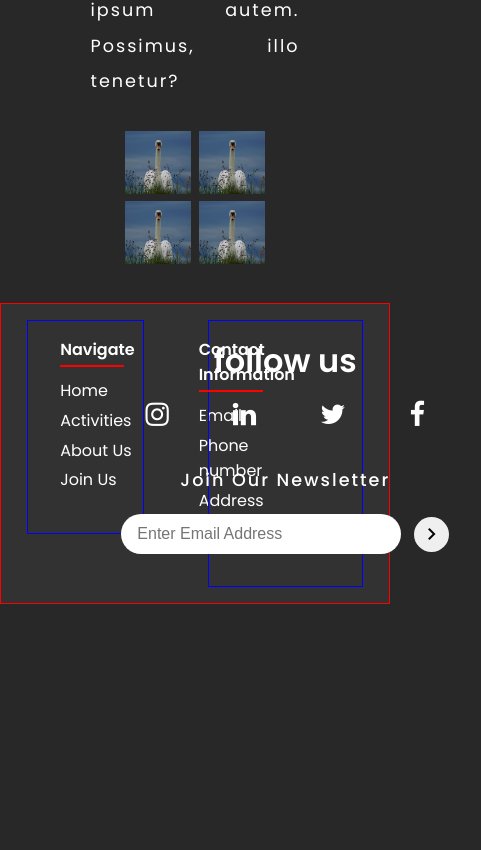
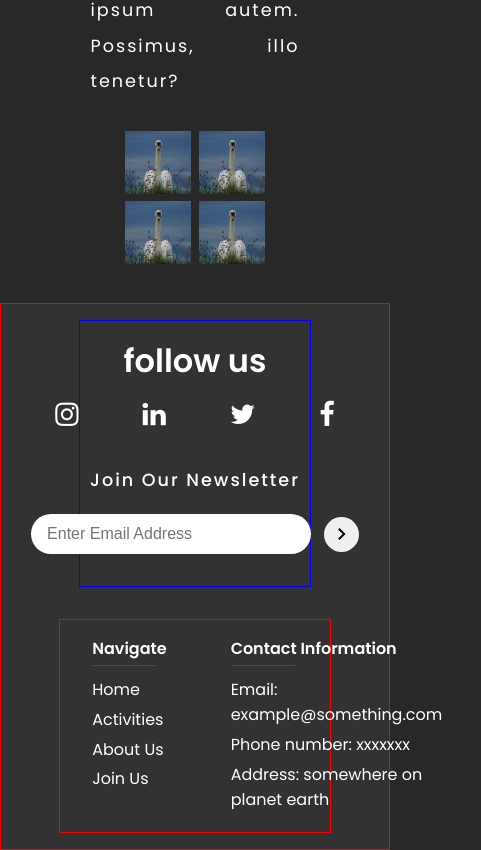
Before and after one commit to yamanidev/ingeniums-website, a plain HTML site: page index.html in a window 390 px wide. Shown: the part 2825-3675 px from the top of the page, 481 px wide, since content can reach past the window. Before the commit the page ends 3429 px from the top, so only its background shows below. Drawn offline with nearby package versions, Linux system fonts and the light colour scheme; files that its build step writes are made by us from their sources.

Commit message:
Responsive footer

```diff
--- a/index.html
+++ b/index.html
@@ -113,13 +113,13 @@
                         <h4>contact information</h4>
                         <ul>
                             <li>
-                                Email
+                                Email: example@something.com
                             </li>
                             <li>
-                                Phone number
+                                Phone number: xxxxxxx
                             </li>
                             <li>
-                                Address
+                                Address: somewhere on planet earth
                             </li>
                         </ul>
                     </div>
@@ -168,6 +168,7 @@
 
 
 
+
     </main>
     <script src="/scripts/main.js"></script>
 </body>
--- a/styles/style.scss
+++ b/styles/style.scss
@@ -14,6 +14,13 @@ body{
     font-size: 16px;
     color: white;
     background: #292828;
+    display: flex;
+    flex-direction: column;
+    min-height: 100vh;
+}
+
+main{
+    flex-grow: 1;
 }
 
 input{
@@ -416,7 +423,6 @@ li{
 
 .footer{
     border: 1px solid red;
-    max-height: 40vh;
     display: flex;
     justify-content: center;
     background: #333232;
@@ -432,7 +438,7 @@ li{
     border: 1px solid blue;
     display: flex;
     justify-content: space-around;
-    width: 30%;
+    width: 40%;
 }
 
 .footer-info-col{
@@ -519,3 +525,21 @@ li{
     border-radius: 2rem;
     font-size: 1rem;
 }
+
+@media screen and (max-width: 1260px){
+    .footer{
+        flex-direction: column;
+        align-items: center;
+    }
+
+    .footer-media{
+        order: 1;
+        width: 60%;
+    }
+
+    .footer-info{
+        order: 2;
+        width: 70%;
+        border: 1px solid red;
+    }
+}
```
